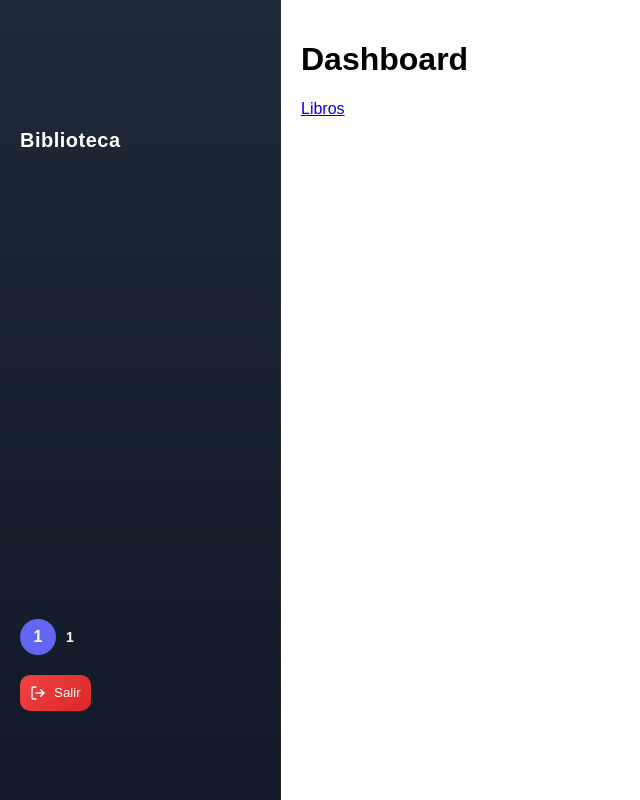
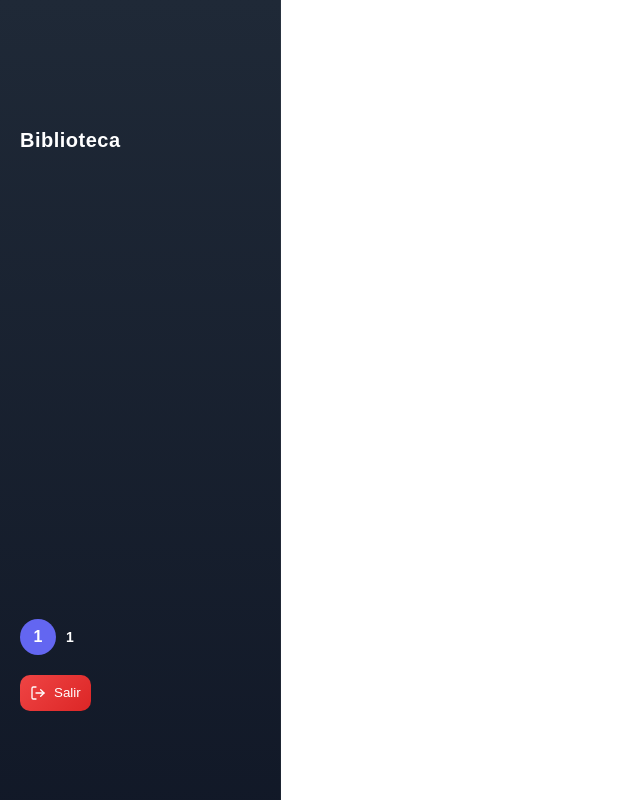
Before and after one commit to LRQR-04/SistemaBiblioteca, a Vue app in the folder frontend/: page / in a window 1280 px wide. Shown: the whole page, without its empty margins (0-640 px from the left). Built offline with nearby package versions, Linux system fonts and the light colour scheme; sample sign-in values are in the browser's storage.

Commit message:
Contenido

```diff
--- a/frontend/src/views/Dashboard.vue
+++ b/frontend/src/views/Dashboard.vue
@@ -1,6 +1,3 @@
 <template>
-  <div>
-    <h1>Dashboard</h1>
-    <router-link to="/libros">Libros</router-link>
-  </div>
+  <div></div>
 </template>
```
